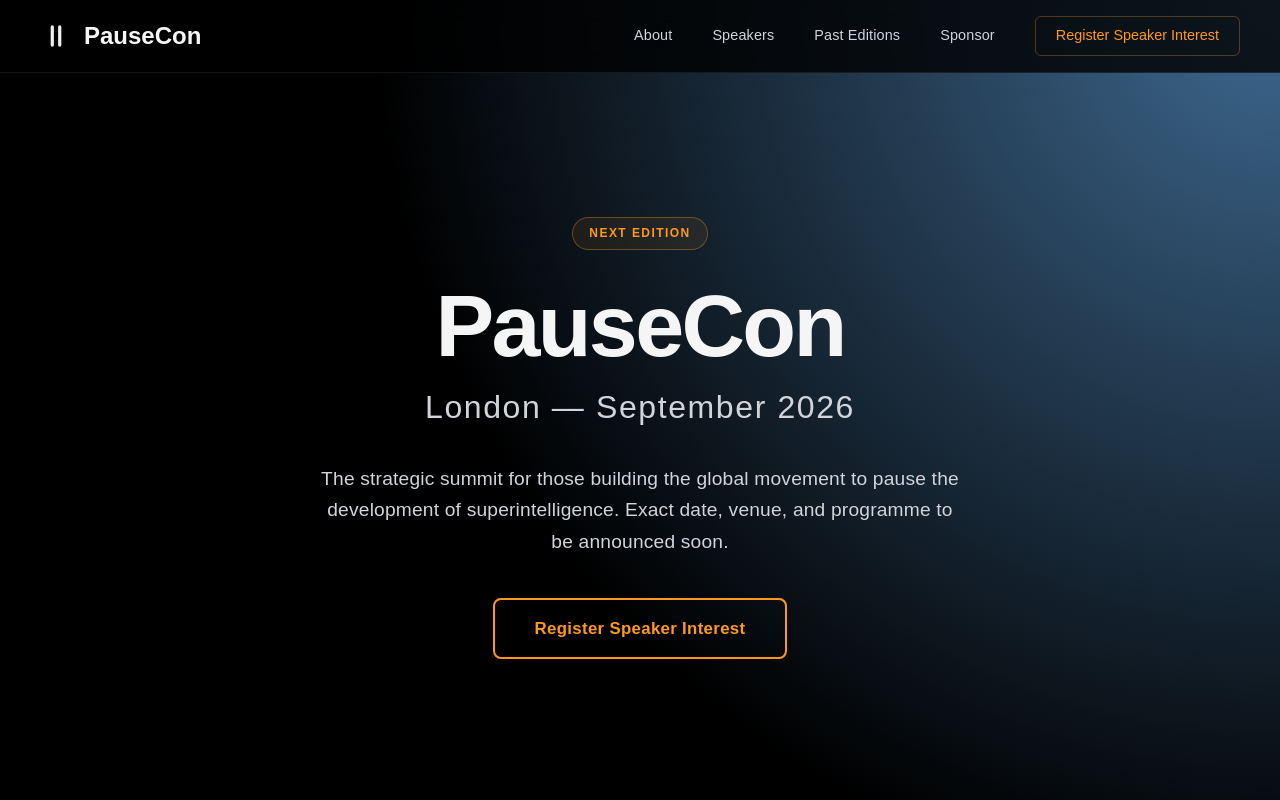
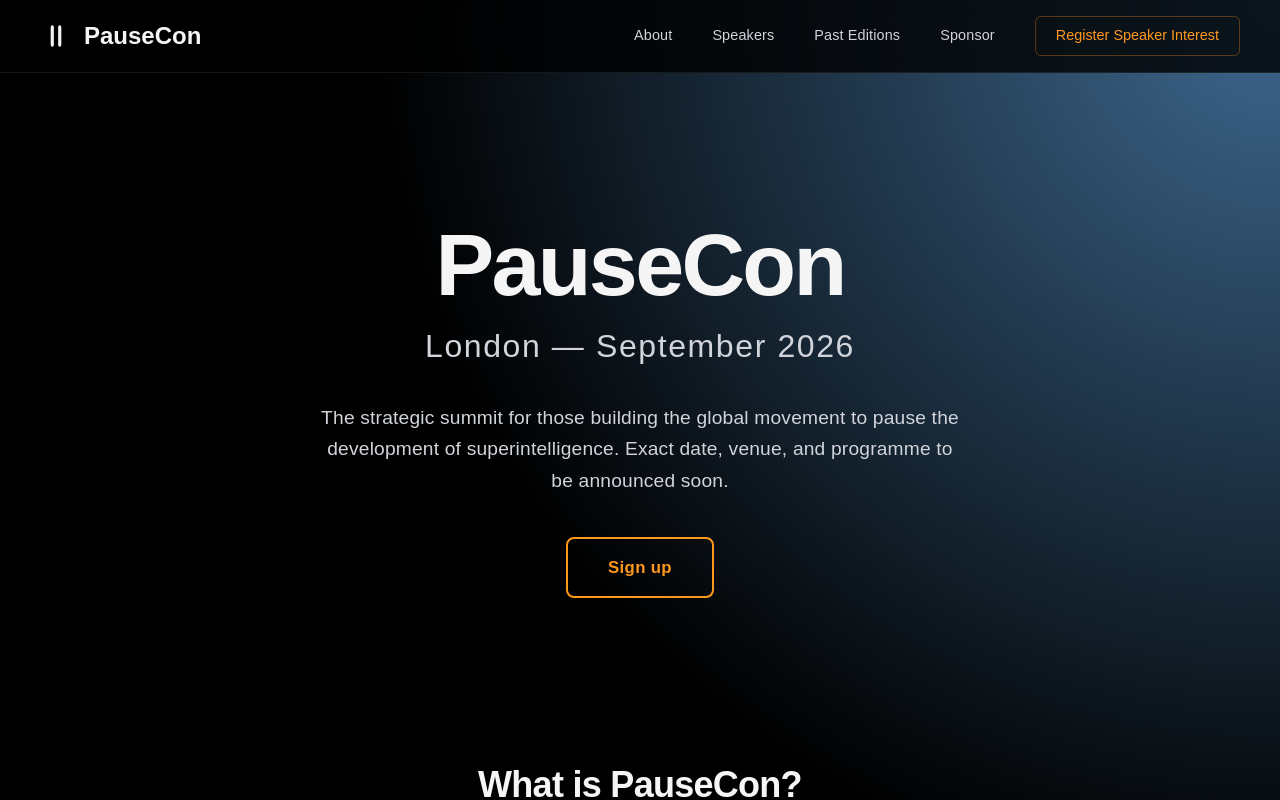
Before and after one commit to UFO-101/pausecon, a React (Vite) app: page / in a window 1280 px wide. Shown: the top 800 px of the page. Built offline with nearby package versions, Linux system fonts and the light colour scheme.

Commit message:
Replace hero CTA with Luma sign-up link and remove Next Edition badge

```diff
--- a/src/artifacts/default.tsx
+++ b/src/artifacts/default.tsx
@@ -15,6 +15,7 @@ const colors = {
 };
 
 const SPEAKER_INTEREST_EMAIL = 'maxime@pauseia.fr';
+const SIGNUP_URL = 'https://luma.com/4be2eqz9?utm_source=pausecon-website';
 
 const pastSpeakers = [
   { name: 'Stuart Russell', title: 'Professor of Computer Science', org: 'UC Berkeley', image: '/StuartRussell.jpeg', edition: 'Brussels 2026' },
@@ -243,21 +244,6 @@ export default function PauseConHome() {
         paddingLeft: '1.5rem',
         paddingRight: '1.5rem'
       }}>
-        <div style={{
-          display: 'inline-block',
-          padding: '0.4rem 1rem',
-          marginBottom: '1.75rem',
-          borderRadius: '999px',
-          border: '1px solid rgba(255, 152, 30, 0.35)',
-          backgroundColor: 'rgba(255, 152, 30, 0.08)',
-          fontSize: '0.75rem',
-          fontWeight: '600',
-          letterSpacing: '0.12em',
-          color: colors.primary,
-          textTransform: 'uppercase'
-        }}>
-          Next Edition
-        </div>
         <h1 style={{
           fontSize: isMobile ? '3.5rem' : '5.5rem',
           fontWeight: '600',
@@ -290,7 +276,9 @@ export default function PauseConHome() {
 
         <div style={{ display: 'flex', gap: '1rem', justifyContent: 'center', flexWrap: 'wrap' }}>
           <a
-            href={speakerMailto}
+            href={SIGNUP_URL}
+            target="_blank"
+            rel="noopener noreferrer"
             onMouseOver={(e) => {
               e.currentTarget.style.backgroundColor = colors.primary;
               e.currentTarget.style.color = colors.background;
@@ -317,7 +305,7 @@ export default function PauseConHome() {
               letterSpacing: '0.02em'
             }}
           >
-            Register Speaker Interest
+            Sign up
           </a>
         </div>
       </section>
```
